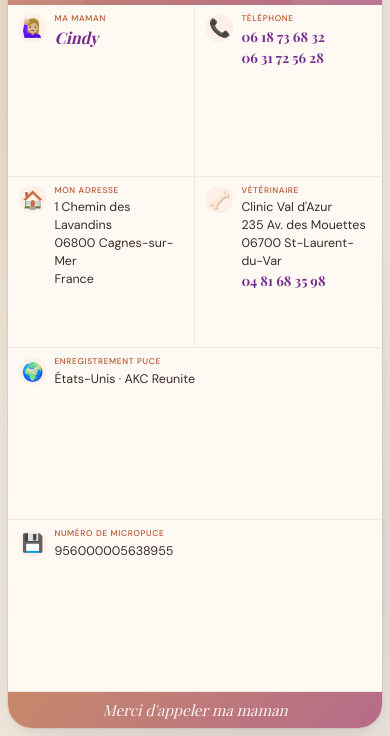
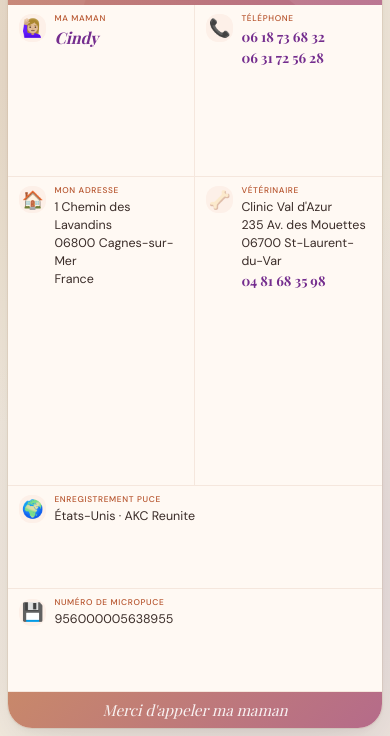
Before and after one commit to cindyMendes/piper, a plain HTML site: page index.html in a window 390 px wide. Shown: the part 108-844 px from the top of the page. Drawn offline with nearby package versions, Linux system fonts and the light colour scheme; a web font is replaced by a local one.

Commit message:
Change mobile row height

```diff
--- a/style.css
+++ b/style.css
@@ -237,7 +237,7 @@ body {
   .card-grid {
     flex: 1;
     grid-template-columns: 1fr 1fr;
-    grid-template-rows: repeat(4, 1fr);
+    grid-template-rows: 1fr 1.8fr 0.6fr 0.6fr;
     grid-auto-flow: row;
     overflow: hidden;
   }
```
